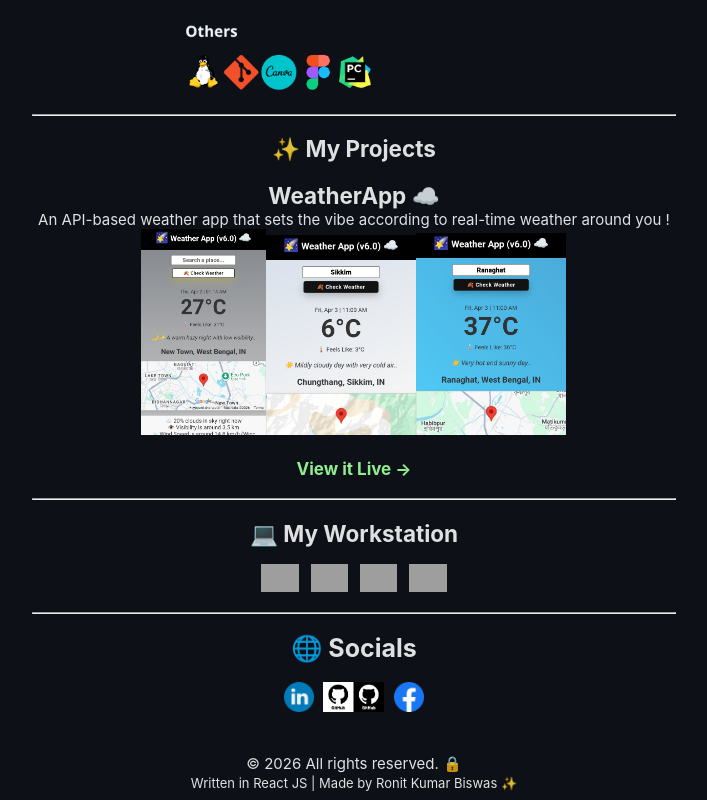
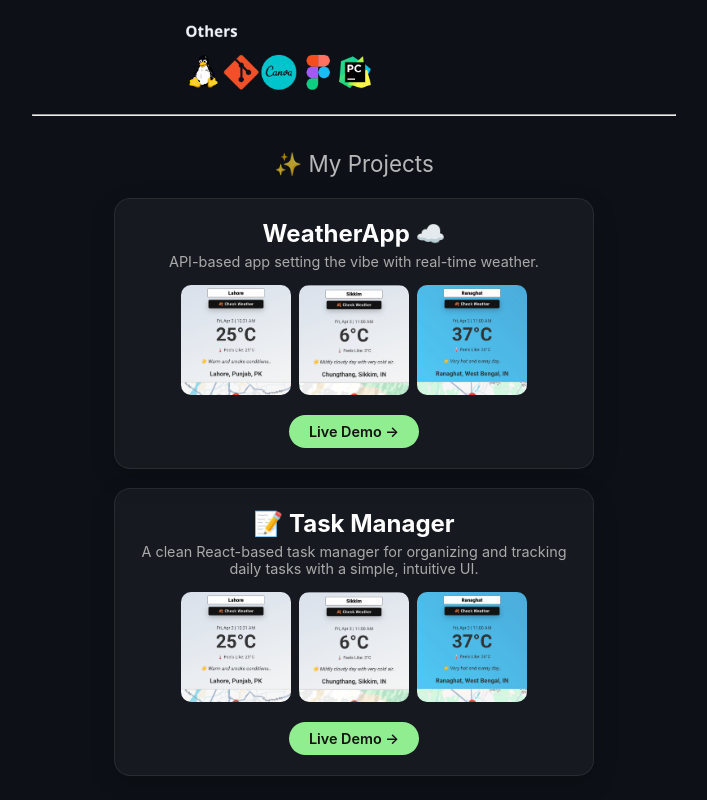
Before and after one commit to ronitkbiswas/myPortfolio, a React (Vite) app: page / in a window 1280 px wide. Shown: the part 1000-1800 px from the top of the page, without its empty margins (286-993 px from the left). Built offline with nearby package versions, Linux system fonts and the light colour scheme; grey boxes are pictures that could not be loaded.

Commit message:
added 2nd project

```diff
--- a/src/components/ProjectInfo.jsx
+++ b/src/components/ProjectInfo.jsx
@@ -1,44 +1,139 @@
+import React from "react";
 import lahoreImg from "../assets/images/lahoreWeather.jpg";
 import ranaghatImg from "../assets/images/ranaghatWeather.jpg";
-import bangaloreImg from "../assets/images/bangaloreWeather.jpg";
 import sikkimImg from "../assets/images/sikkimWeather.jpg";
-import mainImg from "../assets/images/weatherApp.jpeg";
+import "/src/App.css";
+
 export default function Projects() {
   return (
-    <div className="projects">
-      <h2>✨ My Projects</h2>
-<br></br>
-      <div className="project-card">
-        <h2>WeatherApp ☁️</h2>
-<span> An API-based weather app that sets the vibe according to
-          real-time weather around you !</span>
+    <div className="projects-container" style={styles.container}>
+      {/* Reduced section header size */}
+      <h3 style={styles.sectionTitle}>✨ My Projects</h3>
+{/** project to be added below */}
+{/** Weather App start */}
+      <div className="project-card" style={styles.card}>
+        <div style={styles.header}>
+          <h2 style={styles.title}>WeatherApp ☁️</h2>
+          <p style={styles.description}>
+            API-based app setting the vibe with real-time weather.
+          </p>
+        </div>
 
-        <a href="https://ronitkbiswas.github.io/weatherApp/" target="_blank">
-         <br></br>
-      <img width="125px" src={mainImg} />
-      <img width="150px" src={sikkimImg} alt="weather app"/>
-      {/* <img width="150px" src={lahoreImg} alt="weather app" /> */}
-      <img width="150px" src={ranaghatImg} alt="weather app"/>
-      {/* <img width="150px" src={bangaloreImg} alt="weather app" /> */}
-
+        <a
+          href="https://ronitkbiswas.github.io/weatherApp/"
+          target="_blank"
+          rel="noopener noreferrer"
+          style={styles.imageGallery}
+        >
+          {/* Smaller, consistent images */}
+          <img src={lahoreImg} alt="Lahore" style={styles.image} />
+          <img src={sikkimImg} alt="Sikkim" style={styles.image} />
+          <img src={ranaghatImg} alt="Ranaghat" style={styles.image} />
         </a>
 
+        <div style={styles.footer}>
+          <a
+            href="https://ronitkbiswas.github.io/weatherApp/"
+            target="_blank"
+            rel="noopener noreferrer"
+            style={styles.button}
+          >
+            Live Demo →
+          </a>
+        </div>
+      </div>
+      {/** Weather App end */}
 
-    {/* <div style="display: inline">a</div>
-    <div style="display: inline">b</div>
-    <div style="display: inline">c</div>  */}
+<br></br>
+  <div className="project-card" style={styles.card}>
+        <div style={styles.header}>
+          <h2 style={styles.title}>📝 Task Manager</h2>
+          <p style={styles.description}>
+            A clean React-based task manager for organizing and tracking daily tasks with a simple, intuitive UI.
+          </p>
+        </div>
 
         <a
-          className="live-link"
-          href="https://ronitkbiswas.github.io/weatherApp/"
+          href="https://taskmanager-ronitkbiswas.vercel.app/"
           target="_blank"
-          style={{textDecoration: "none", color:"lightgreen",fontWeight:"bold",fontSize:"17px"}}
+          rel="noopener noreferrer"
+          style={styles.imageGallery}
         >
-            <br></br><br></br>
-          View it Live →
+          {/* Smaller, consistent images */}
+          <img src={lahoreImg} alt="Lahore" style={styles.image} />
+          <img src={sikkimImg} alt="Sikkim" style={styles.image} />
+          <img src={ranaghatImg} alt="Ranaghat" style={styles.image} />
         </a>
 
+        <div style={styles.footer}>
+          <a
+            href="https://taskmanager-ronitkbiswas.vercel.app/"
+            target="_blank"
+            rel="noopener noreferrer"
+            style={styles.button}
+          >
+            Live Demo →
+          </a>
+        </div>
       </div>
+      {/** main div ends below div */}
     </div>
   );
 }
+
+const styles = {
+  container: {
+    padding: "15px",
+    display: "flex",
+    flexDirection: "column",
+    alignItems: "center",
+  },
+  sectionTitle: {
+    fontSize: "1.4rem",
+    color: "rgba(255, 255, 255, 0.7)",
+    marginBottom: "20px",
+    fontWeight: "400",
+  },
+  card: {
+    background: "rgba(255, 255, 255, 0.04)",
+    backdropFilter: "blur(8px)",
+    WebkitBackdropFilter: "blur(8px)",
+    borderRadius: "16px",
+    padding: "20px 25px", // Tightened padding
+    width: "100%",
+    maxWidth: "480px", // More compact width
+    textAlign: "center",
+    border: "1px solid rgba(255, 255, 255, 0.08)",
+    boxShadow: "0 8px 24px rgba(0,0,0,0.2)",
+  },
+  header: { marginBottom: "15px" },
+  title: { fontSize: "1.5rem", color: "#fff", margin: "0 0 5px 0" },
+  description: { color: "#aaa", fontSize: "0.9rem", margin: 0 },
+  imageGallery: {
+    display: "flex",
+    justifyContent: "center",
+    gap: "8px",
+    flexWrap: "wrap",
+    marginBottom: "20px",
+    textDecoration: "none",
+  },
+  image: {
+    width: "110px", // Compact image size
+    height: "110px",
+    objectFit: "cover",
+    borderRadius: "10px",
+    transition: "0.3s ease",
+  },
+  footer: { marginTop: "5px" },
+  button: {
+    display: "inline-block",
+    padding: "8px 20px", // Smaller button
+    backgroundColor: "#90ee90",
+    color: "#111",
+    fontWeight: "600",
+    borderRadius: "30px",
+    textDecoration: "none",
+    fontSize: "0.9rem",
+    transition: "0.2s",
+  },
+};
```
